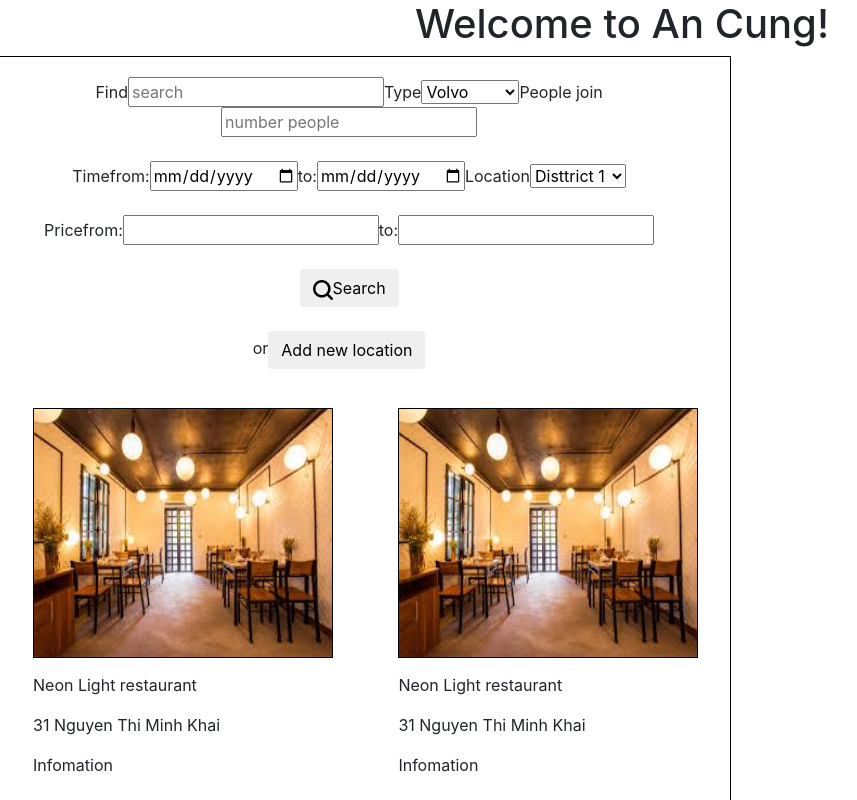
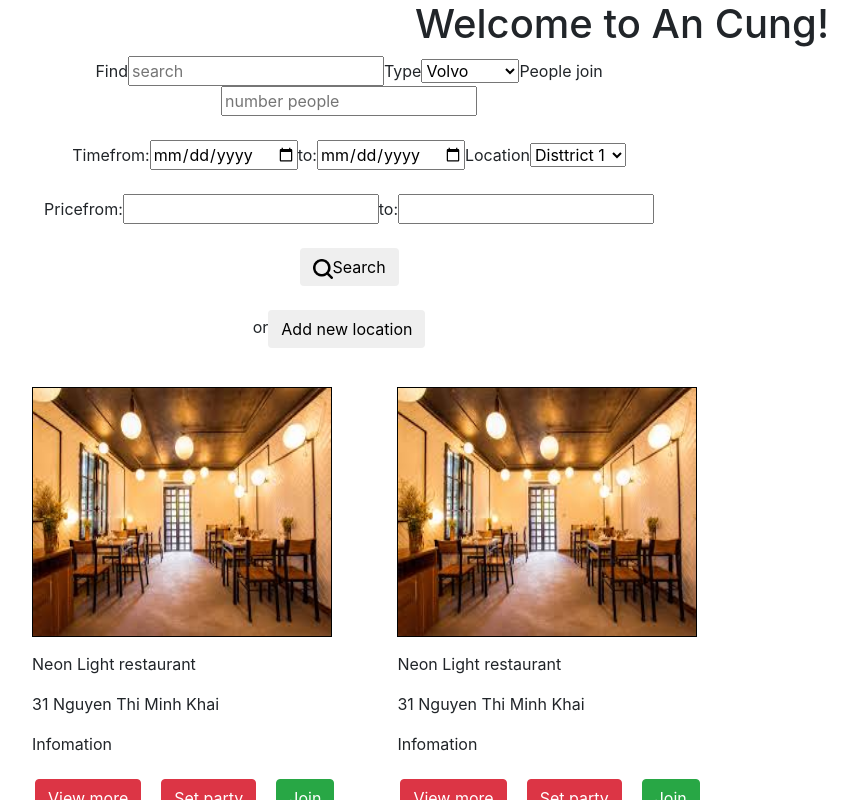
Before and after one commit to nguyencongtam/Janeto, an Angular app in the folder src/client-app/: page / in a window 1280 px wide. Shown: the top 800 px of the page, without its empty margins (18-875 px from the left). Built offline with nearby package versions, Linux system fonts and the light colour scheme.

Commit message:
can chinh cot trong app component

```diff
--- a/src/client-app/src/app/app.component.html
+++ b/src/client-app/src/app/app.component.html
@@ -5,6 +5,8 @@
   </h1>
 </div>
 
-<div>
-  <app-content></app-content>
+<div class="row">
+  <div class="col-md-7">
+    <app-content></app-content>
+  </div>
 </div>
--- a/src/client-app/src/app/content/content.component.html
+++ b/src/client-app/src/app/content/content.component.html
@@ -1,5 +1,3 @@
-<div class="row">
-  <div id="content" class="col-md-7">
 <div id="bar">
   <span>Find</span>
   <input type="text" name="" id="" placeholder="search">
@@ -12,7 +10,8 @@
   </select>
   <span>People join</span>
   <input type="number" placeholder="number people" min="0">
-        <br><br>
+  <br>
+  <br>
   <span>Time</span>
   <span>from:</span>
   <input type="date" name="bday">
@@ -49,5 +48,3 @@
 </div>
 
 <app-quanan></app-quanan>
-  </div>
-</div>
```
Lines whose indentation alone changed are shown as unchanged.
